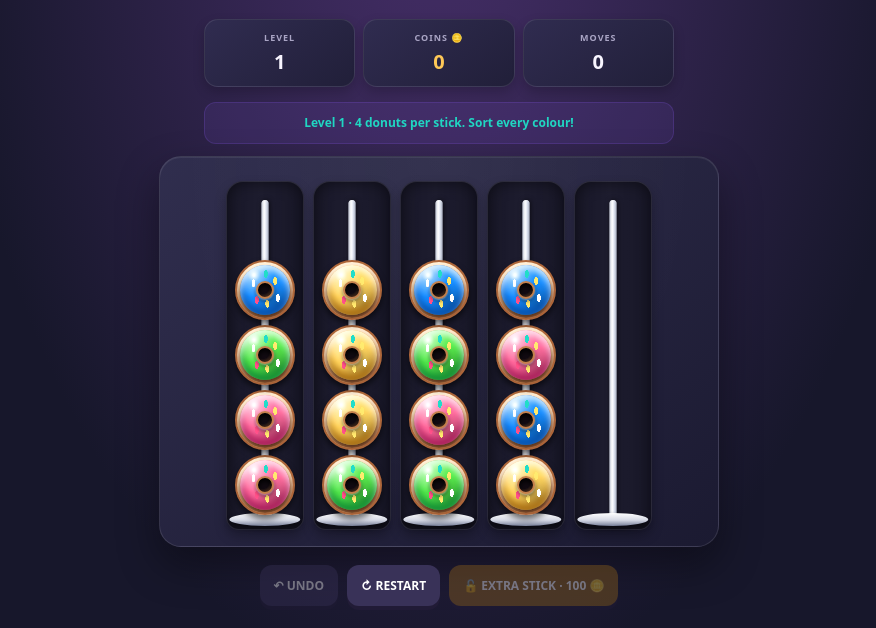
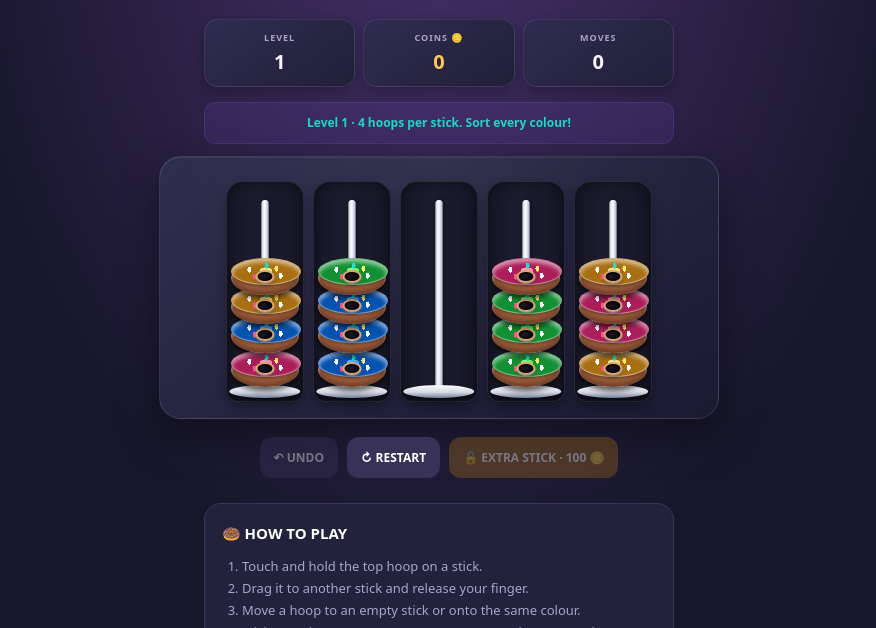
Before and after one commit to masego101-coder/wobble, a plain HTML site: page hoop.html in a window 1280 px wide. Shown: the part 169-797 px from the top of the page, without its empty margins (201-1077 px from the left). Drawn offline with Linux system fonts and the light colour scheme.

Commit message:
Redesign HOOP with 3D horizontal hoops and solvable puzzles

```diff
--- a/hoop.html
+++ b/hoop.html
@@ -118,10 +118,10 @@ h1{
 .board.six{
   grid-template-columns:repeat(6,74px);
   gap:7px;
-  justify-content:center;
 }
 
 /* DONUT STICKS */
+
 .stick{
   width:100%;
   height:var(--stick-height,350px);
@@ -130,7 +130,7 @@ h1{
   flex-direction:column-reverse;
   align-items:center;
   justify-content:flex-start;
-  gap:5px;
+  gap:0;
   position:relative;
   border:1px solid #ffffff13;
   border-radius:17px 17px 13px 13px;
@@ -176,79 +176,101 @@ h1{
 
 .stick.invalid{border-color:var(--pink)}
 
-/* ROUND, THICK, INDIVIDUAL DONUTS */
+/* HORIZONTAL 3D HOOPS */
+
 .donut{
   --icing:#ff6b9d;
   --shade:#a51e58;
   position:relative;
   z-index:2;
-  width:60px;
-  height:60px;
-  flex:0 0 60px;
+  width:68px;
+  height:34px;
+  flex:0 0 34px;
   margin:0;
   border-radius:50%;
-  background:
-    radial-gradient(circle at 50% 50%,#75401f 0 9%,#f0c18a 10% 17%,transparent 18%),
-    linear-gradient(145deg,#ffe8bd 0%,#e9b277 55%,#a75c30 100%);
-  border:2px solid #a76338;
-  box-shadow:
-    inset 0 5px 7px #fff9,
-    inset 0 -7px 9px #693519bb,
-    0 4px 6px #0009;
   cursor:grab;
   touch-action:none;
   user-select:none;
   -webkit-user-select:none;
+
+  /* Rounded, thick doughnut side */
+  background:
+    radial-gradient(ellipse 7px 4px at 50% 42%,
+      transparent 0 88%,#a7653e 92% 100%),
+    linear-gradient(180deg,#ffe3b0 0%,#e6a66a 38%,#b66b37 78%,#79401f 100%);
+
+  box-shadow:
+    inset 0 3px 3px #fff9,
+    inset 0 -5px 5px #542b20aa,
+    0 4px 5px #0009;
 }
 
+/* Iced top surface */
 .donut:before{
   content:"";
   position:absolute;
-  inset:3px;
+  z-index:2;
+  left:0;
+  top:-3px;
+  width:100%;
+  height:25px;
   border-radius:50%;
+
   background:
-    radial-gradient(circle at 50% 50%,transparent 0 13%,var(--shade) 14% 20%,transparent 21%),
-    radial-gradient(ellipse at 28% 20%,#ffffffee 0 2%,#ffffff70 12%,transparent 40%),
-    radial-gradient(ellipse at 75% 80%,#00000055,transparent 44%),
+    radial-gradient(ellipse 7px 4px at 50% 48%,
+      transparent 0 88%,var(--shade) 92% 100%),
+    radial-gradient(ellipse at 30% 20%,#ffffffbb 0%,transparent 42%),
+    linear-gradient(145deg,#ffffff55 0%,transparent 35%),
     var(--icing);
+
+  border:1px solid #ffffff65;
+
   box-shadow:
-    inset 0 5px 6px #ffffffbb,
-    inset 0 -7px 9px var(--shade),
-    0 2px 3px #0006;
+    inset 0 3px 4px #ffffff88,
+    inset 0 -3px 4px var(--shade),
+    0 2px 3px #0005;
 }
 
+/* Central hole and its raised edge */
 .donut:after{
   content:"";
   position:absolute;
   z-index:4;
   left:50%;
-  top:50%;
-  width:25%;
-  height:25%;
-  transform:translate(-50%,-50%);
+  top:9px;
+  width:15px;
+  height:9px;
+  transform:translateX(-50%);
   border-radius:50%;
-  background:radial-gradient(circle at 35% 30%,#100a10 0 48%,#392318 70%,#a96a3c 100%);
-  border:2px solid #bd7c49;
+  background:
+    radial-gradient(ellipse at 35% 25%,#25202b 0%,#080711 65%,#000 100%);
+  border:2px solid #d5a16a;
   box-shadow:
-    inset 0 3px 4px #000e,
-    0 1px 2px #fff7,
-    0 2px 4px #0009;
+    inset 0 2px 3px #000,
+    0 1px 2px #fff8,
+    0 2px 3px #0008;
 }
 
 .sprinkles{
   position:absolute;
   z-index:3;
-  inset:5px;
+  left:8px;
+  top:2px;
+  width:52px;
+  height:19px;
   pointer-events:none;
   border-radius:50%;
   background:
-    radial-gradient(ellipse 2px 4px at 25% 35%,#fff 98%,transparent),
-    radial-gradient(ellipse 2px 4px at 72% 30%,#ffe36b 98%,transparent),
-    radial-gradient(ellipse 2px 4px at 32% 72%,#ff4f87 98%,transparent),
-    radial-gradient(ellipse 2px 4px at 78% 67%,#fff 98%,transparent),
-    radial-gradient(ellipse 2px 4px at 52% 15%,#20d6c2 98%,transparent),
-    radial-gradient(ellipse 2px 4px at 55% 80%,#ffe36b 98%,transparent);
+    radial-gradient(ellipse 2px 3px at 20% 35%,#fff 98%,transparent),
+    radial-gradient(ellipse 2px 3px at 72% 30%,#ffe36b 98%,transparent),
+    radial-gradient(ellipse 2px 3px at 30% 72%,#ff4f87 98%,transparent),
+    radial-gradient(ellipse 2px 3px at 80% 67%,#fff 98%,transparent),
+    radial-gradient(ellipse 2px 3px at 53% 15%,#20d6c2 98%,transparent),
+    radial-gradient(ellipse 2px 3px at 55% 80%,#ffe36b 98%,transparent);
 }
+
+/* Slight overlap makes the hoops look stacked together */
+.donut+.donut{margin-top:-5px}
 
 .pink{--icing:#ff6b9d;--shade:#a51e58}
 .blue{--icing:#168cff;--shade:#0750aa}
@@ -382,10 +404,10 @@ footer{margin-top:25px;color:#77718f;font-size:11px}
 <section class="how-to">
   <h2>🍩 HOW TO PLAY</h2>
   <ol>
-    <li>Touch and hold the top donut on a stick.</li>
+    <li>Touch and hold the top hoop on a stick.</li>
     <li>Drag it to another stick and release your finger.</li>
-    <li>Move a donut to an empty stick or onto the same colour.</li>
-    <li>Stick capacity grows as you progress: 4, 5, 6, then up to 7 donuts.</li>
+    <li>Move a hoop to an empty stick or onto the same colour.</li>
+    <li>Stick capacity grows as you progress: 4, 5, 6, then up to 7 hoops.</li>
     <li>Sort every colour into its own stick to win!</li>
   </ol>
   <p>🪙 Earn coins by completing levels. Save 100 coins to unlock a sixth stick!</p>
@@ -394,7 +416,7 @@ footer{margin-top:25px;color:#77718f;font-size:11px}
 <div class="overlay" id="winOverlay">
   <div class="modal">
     <h2>🍩 Delicious!</h2>
-    <p id="winText">You sorted every donut!</p>
+    <p id="winText">You sorted every hoop!</p>
     <button class="primary" id="nextBtn">NEXT LEVEL →</button>
   </div>
 </div>
@@ -436,16 +458,20 @@ function capacity(){
          progress.level<=9?6:7;
 }
 
-function stickCount(){
-  return progress.extraStick?6:5;
-}
-
 function colourCount(){
   return progress.extraStick?5:4;
 }
 
 function cloneTubes(v){
   return v.map(t=>[...t]);
+}
+
+function saveProgress(){
+  try{
+    localStorage.setItem(STORAGE_KEY,JSON.stringify(progress));
+  }catch(e){
+    console.warn("Could not save progress",e);
+  }
 }
 
 function shuffle(a){
@@ -456,76 +482,105 @@ function shuffle(a){
   return a;
 }
 
+/*
+  SOLVABLE PUZZLE GENERATOR
+
+  Begin with a completed puzzle.
+  Then perform reverse moves: move a group of hoops
+  onto a different-coloured stack.
+
+  Every reverse move can be undone by a legal player move.
+  Therefore every generated puzzle has a known solution.
+*/
+
 function makePuzzle(){
   const cap=capacity();
   const count=colourCount();
+  const scrambleMoves=Math.min(65,8+progress.level*3);
 
-  for(let attempt=0;attempt<600;attempt++){
+  for(let attempt=0;attempt<80;attempt++){
     const candidate=COLOURS.slice(0,count).map(c=>Array(cap).fill(c));
     candidate.push([]);
-    const scramble=Math.min(220,40+progress.level*12);
+
     let previous=null;
+    let made=0;
 
-    for(let step=0;step<scramble;step++){
+    for(let step=0;step<scrambleMoves;step++){
       const choices=[];
 
       for(let from=0;from<candidate.length;from++){
         if(!candidate[from].length)continue;
 
+        const colour=candidate[from][candidate[from].length-1];
+
+        let run=0;
+        for(let i=candidate[from].length-1;i>=0;i--){
+          if(candidate[from][i]!==colour)break;
+          run++;
+        }
+
         for(let to=0;to<candidate.length;to++){
-          if(from===to||candidate[to].length>=cap)continue;
-          const colour=candidate[from][candidate[from].length-1];
+          if(from===to)continue;
 
-          if(candidate[to].length&&candidate[to][candidate[to].length-1]!==colour)continue;
+          const space=cap-candidate[to].length;
+          if(space<=0)continue;
+
+          const targetColour=candidate[to].length
+            ?candidate[to][candidate[to].length-1]
+            :null;
+
+          // Reverse moves must place a colour onto a different colour.
+          if(targetColour===colour)continue;
+
+          // Avoid immediately reversing the previous operation.
           if(previous&&from===previous.to&&to===previous.from)continue;
 
-          choices.push({from,to});
+          const maxAmount=Math.min(run,space);
+
+          for(let amount=1;amount<=maxAmount;amount++){
+            choices.push({from,to,amount});
+          }
         }
       }
 
       if(!choices.length)break;
 
-      const m=choices[Math.floor(Math.random()*choices.length)];
-      candidate[m.to].push(candidate[m.from].pop());
-      previous=m;
+      const move=choices[Math.floor(Math.random()*choices.length)];
+
+      for(let i=0;i<move.amount;i++){
+        candidate[move.to].push(candidate[move.from].pop());
+      }
+
+      previous={from:move.from,to:move.to};
+      made++;
     }
 
-    const mixed=candidate.filter(t=>t.length).every(t=>new Set(t).size>=2);
+    const mixed=candidate.some(t=>
+      t.length>0&&new Set(t).size>1
+    );
 
-    if(mixed&&candidate.some(t=>t.length===0))return candidate;
-  }
+    const empty=candidate.some(t=>t.length===0);
 
-  const all=[];
-
-  COLOURS.slice(0,count).forEach(c=>{
-    for(let i=0;i<cap;i++)all.push(c);
-  });
-
-  for(let attempt=0;attempt<10000;attempt++){
-    shuffle(all);
-    const candidate=[];
-
-    for(let i=0;i<count;i++){
-      candidate.push(all.slice(i*cap,(i+1)*cap));
-    }
-
-    if(candidate.every(t=>new Set(t).size>=2)){
-      candidate.push([]);
+    if(mixed&&empty&&made>=Math.min(4,scrambleMoves)){
       return candidate;
     }
   }
 
-  return COLOURS.slice(0,count).map((c,i)=>
-    Array.from({length:cap},(_,j)=>COLOURS[(i+j)%count])
-  ).concat([[]]);
-}
+  // Safe fallback: use a lightly scrambled, guaranteed-solvable board.
+  const candidate=COLOURS.slice(0,count).map(c=>Array(cap).fill(c));
+  candidate.push([]);
 
-function saveProgress(){
-  try{
-    localStorage.setItem(STORAGE_KEY,JSON.stringify(progress));
-  }catch(e){
-    console.warn("Could not save progress",e);
+  for(let i=0;i<count;i++){
+    const source=candidate[i];
+    const target=candidate[count];
+
+    target.push(source.pop());
   }
+
+  // Move one hoop from another stack onto a different-coloured stack.
+  candidate[0].push(candidate[1].pop());
+
+  return candidate;
 }
 
 function updateStats(){
@@ -543,7 +598,7 @@ function updateStats(){
 function createDonut(colour){
   const d=document.createElement("div");
   d.className="donut "+colour;
-  d.setAttribute("aria-label",colour+" donut");
+  d.setAttribute("aria-label",colour+" hoop");
 
   const s=document.createElement("span");
   s.className="sprinkles";
@@ -557,7 +612,7 @@ function render(){
   boardEl.classList.toggle("six",tubes.length===6);
 
   const cap=capacity();
-  const stickHeight=cap*65+89;
+  const stickHeight=cap*29+105;
 
   tubes.forEach((tube,index)=>{
     const stick=document.createElement("div");
@@ -593,7 +648,9 @@ function canMove(from,to){
   if(from===to||!tubes[from]||!tubes[to]||!tubes[from].length)return false;
   if(tubes[to].length>=capacity())return false;
   if(!tubes[to].length)return true;
-  return tubes[to][tubes[to].length-1]===tubes[from][tubes[from].length-1];
+
+  return tubes[to][tubes[to].length-1]===
+         tubes[from][tubes[from].length-1];
 }
 
 function startDrag(e){
@@ -617,7 +674,7 @@ function startDrag(e){
 
   drag={from,pointerId:e.pointerId,source:donut};
 
-  say("Release over a stick to drop your donut!");
+  say("Release over a stick to drop your hoop!");
 
   window.addEventListener("pointermove",moveDrag,{passive:false});
   window.addEventListener("pointerup",endDrag);
@@ -643,6 +700,7 @@ function moveDrag(e){
 
   if(stick){
     const to=Number(stick.dataset.index);
+
     if(to!==drag.from){
       stick.classList.add(canMove(drag.from,to)?"drag-over":"invalid");
     }
@@ -687,6 +745,7 @@ function endDrag(e){
 
 function cancelDrag(){
   if(!drag)return;
+
   cleanDrag();
   drag=null;
   render();
@@ -711,6 +770,7 @@ function makeMove(from,to){
 
 function isSolved(){
   const cap=capacity();
+
   return tubes.every(t=>
     t.length===0||(t.length===cap&&t.every(c=>c===t[0]))
   );
@@ -718,8 +778,10 @@ function isSolved(){
 
 function finishLevel(){
   completed=true;
+
   const reward=10+progress.level*2;
   progress.coins+=reward;
+
   saveProgress();
   render();
 
@@ -737,11 +799,12 @@ function startLevel(){
   history=[];
   moves=0;
   completed=false;
+
   render();
 
   say(
     "Level "+progress.level+
-    " · "+capacity()+" donuts per stick. Sort every colour!"
+    " · "+capacity()+" hoops per stick. Sort every colour!"
   );
 }
 
@@ -758,6 +821,7 @@ $("undoBtn").addEventListener("click",()=>{
   const p=history.pop();
   tubes=cloneTubes(p.tubes);
   moves=p.moves;
+
   render();
   say("Last move undone.");
 });
@@ -768,6 +832,7 @@ $("restartBtn").addEventListener("click",()=>{
   tubes=cloneTubes(startingPuzzle);
   history=[];
   moves=0;
+
   render();
   say("Level restarted. You can do this!");
 });
@@ -785,8 +850,10 @@ $("extraBtn").addEventListener("click",()=>{
 
   progress.coins-=100;
   progress.extraStick=true;
+
   saveProgress();
   startLevel();
+
   say("Sixth stick unlocked! More room to sort!","var(--gold)");
 });
 
```
